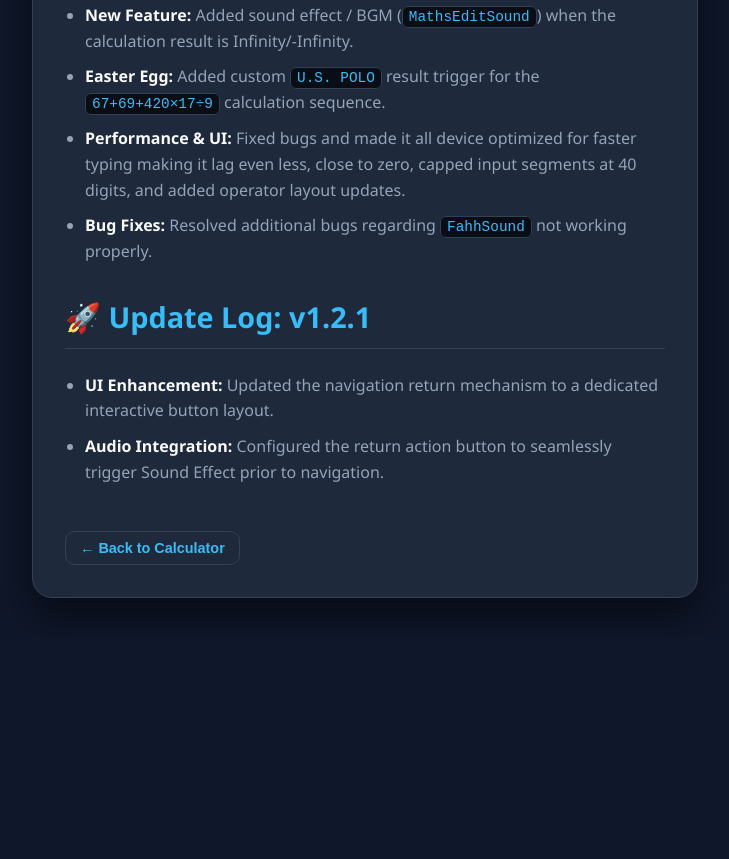
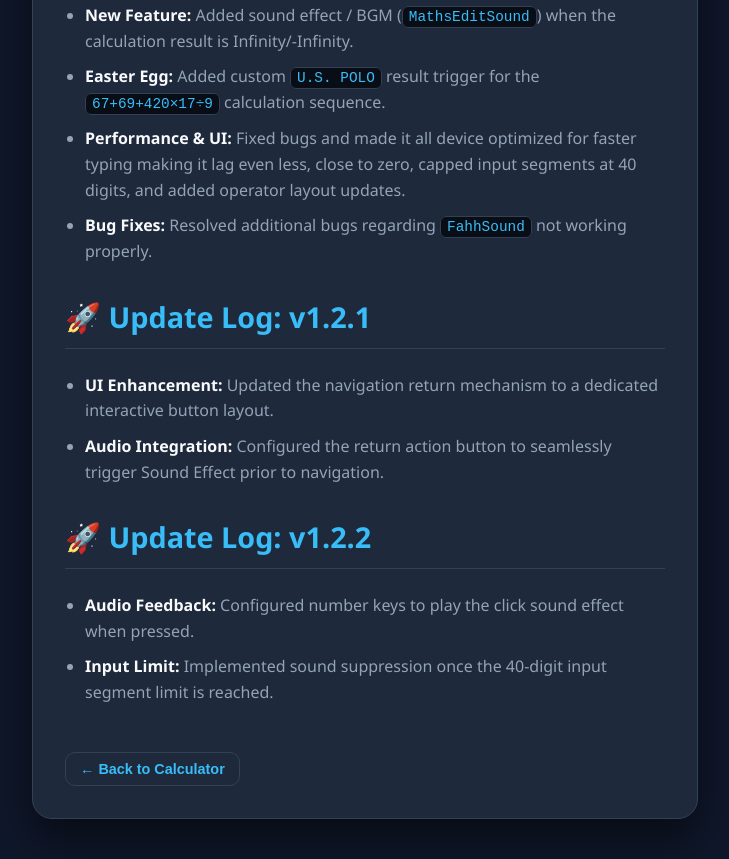
Before and after one commit to AtharvTiwari-Coder/InteractiveCalculator, a plain HTML site: page changelog.html in a window 1280 px wide. Shown: the part 624-1483 px from the top of the page, without its empty margins (275-1004 px from the left). Before the commit the page ends 1262 px from the top, so only its background shows below. Drawn offline with Linux system fonts and the light colour scheme.

Commit message:
Version:1.2.2" Final Commit.

```diff
--- a/changelog.html
+++ b/changelog.html
@@ -157,6 +157,18 @@
         </li>
       </ul>
 
+      <h1 style="margin-top: 32px">🚀 Update Log: v1.2.2</h1>
+      <ul>
+        <li>
+          <strong>Audio Feedback:</strong> Configured number keys to play the
+          click sound effect when pressed.
+        </li>
+        <li>
+          <strong>Input Limit:</strong> Implemented sound suppression once the
+          40-digit input segment limit is reached.
+        </li>
+      </ul>
+
       <button class="back-btn" onclick="goBack()">
         &larr; Back to Calculator
       </button>
```
Also changed, not shown: index.html (+12 -3 lines).
